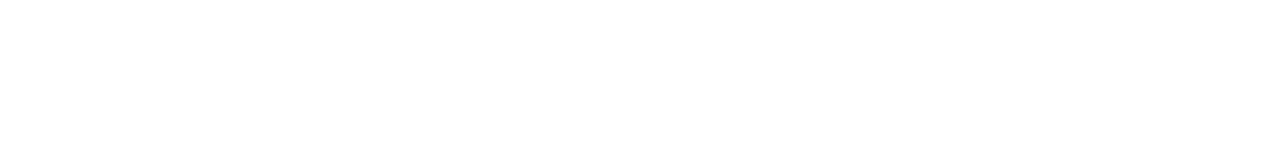
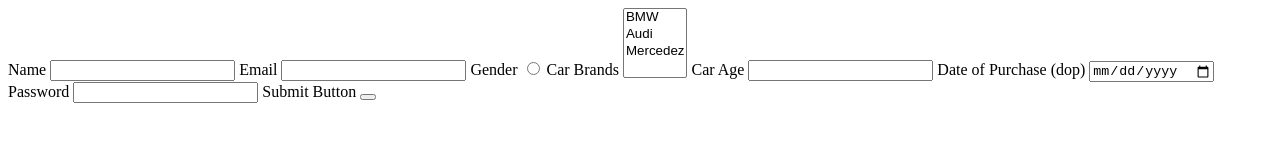
Before and after one commit to acciojob/car-insurance-form-MeghanaSubramanyam, a website: page main.html in a window 1280 px wide. Drawn offline with Linux system fonts and the light colour scheme.

Commit message:
created a submission

```diff
--- a/main.html
+++ b/main.html
@@ -10,6 +10,28 @@
 	<!-- the entire body must be written by student -->
     <script type="text/javascript" src="./script.js">
 </script>
+	<form method="post">
+		<label for="name">Name</label>
+		<input type="text" id="name"required>
+		<label for="email">Email</label>
+		<input type="email" id="email" required>
+		<label id="gender" >Gender</label>
+		<input type="radio" id="gender" required>
+		<label for="cars">Car Brands</label>
+		<select id="cars" multiple>
+			<option>BMW</option>
+			<option>Audi</option>
+			<option>Mercedez</option>
+		</select>
+		<label for="carage">Car Age</label>
+		<input type="number" id="carage" required>
+		<label for="dop">Date of Purchase (dop)</label>
+		<input type="date" id="dop"required>
+		<label for="password">Password</label>
+		<input type="password" id="password" required>
+		<label for="submit">Submit Button</label>
+		<button type="submit" id="submit"></button>
+	</form>
 
 </body>
 
```
